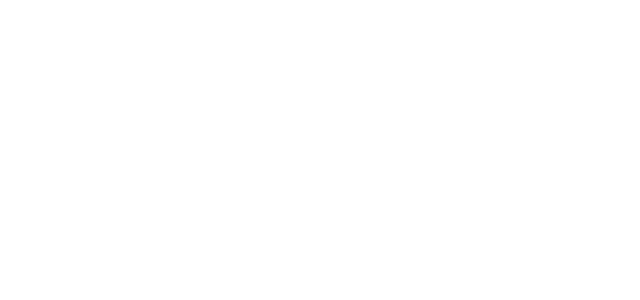
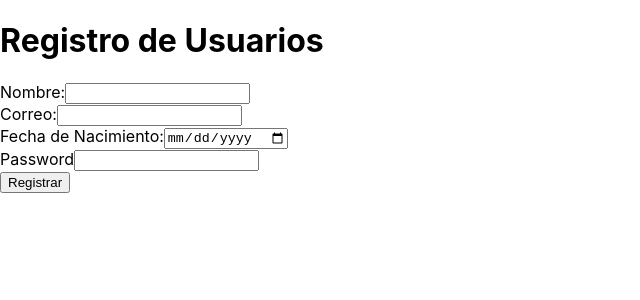
Before and after one commit to yanah-s/proyectoAppReact, a React (Create React App) app: page /CrearUsuario in a window 1280 px wide. Before the commit this address had no page. Shown: the top 300 px of the page, without its empty margins (0-640 px from the left). Built offline with nearby package versions, Linux system fonts and the light colour scheme.

Commit message:
usuarios

```diff
--- /dev/null
+++ b/src/pages/CrearUsuario.js
@@ -0,0 +1,96 @@
+import React, { useState } from 'react';
+import axios from 'axios';
+
+const CrearUsuario = () => {
+    const [formData, setFormData] = useState({
+        nombre: '',
+        email: '',
+        fNacimiento: '',
+        password: ''
+    });
+    const [loading, setLoading] = useState(false);
+    const [error, setError] = useState(null);
+    const [successMessage, setSuccessMessage] = useState(null);
+
+    const handleChange = (e) => {
+        setFormData({
+            ...formData,
+            [e.target.name]: e.target.value
+        });
+    };
+
+    const registro = async (e) => {
+        e.preventDefault();
+        setLoading(true);
+        setError(null);
+        setSuccessMessage(null);
+        console.log('Llamada a la API');
+        try {
+            const response = await axios.post('http://localhost:3000/api/usuarios/', formData);
+            console.log('Respuesta:', response.data);
+            setSuccessMessage('Usuario registrado exitosamente.');
+        } catch (err) {
+            console.error('Error', err);
+            setError('Error en registro: ' + err.message);
+        } finally {
+            setLoading(false);
+            console.log('Finalizado exitosamente');
+        }
+    };
+
+    return (
+        <div>
+            <h1>Registro de Usuarios</h1>
+            <form onSubmit={registro}>
+                <div>
+                    <label>Nombre:</label>
+                    <input
+                        type="text"
+                        name="nombre"
+                        value={formData.nombre}
+                        onChange={handleChange}
+                        required
+                    />
+                </div>
+                <div>
+                    <label>Correo:</label>
+                    <input
+                        type="email"
+                        name="email"
+                        value={formData.email}
+                        onChange={handleChange}
+                        required
+                    />
+                </div>
+
+                <div>
+                    <label>Fecha de Nacimiento:</label>
+                    <input
+                        type="date"
+                        name="fNacimiento"
+                        value={formData.fNacimiento}
+                        onChange={handleChange}
+                        required
+                    />
+                </div>
+
+                <div>
+                    <label>Password</label>
+                    <input
+                        type="password"
+                        name="password"
+                        value={formData.password}
+                        onChange={handleChange}
+                        required
+                    />
+                </div>
+                <button type="submit" disabled={loading}>Registrar</button>
+            </form>
+            {loading && <p>Loading...</p>}
+            {error && <p>{error}</p>}
+            {successMessage && <p>{successMessage}</p>}
+        </div>
+    );
+};
+
+export default CrearUsuario;
--- /dev/null
+++ b/src/pages/EditarUsuario.js
@@ -0,0 +1,83 @@
+import React, { useState } from 'react';
+import axios from 'axios';
+
+const EditarUsuario = () => {
+    const [formData, setFormData] = useState({
+        nombre: '',
+        email: '',
+        password: ''
+    });
+    const [loading, setLoading] = useState(false);
+    const [error, setError] = useState(null);
+    const [successMessage, setSuccessMessage] = useState(null);
+
+    const handleChange = (e) => {
+        setFormData({
+            ...formData,
+            [e.target.name]: e.target.value
+        });
+    };
+
+    const editar = async (e) => {
+        e.preventDefault();
+        setLoading(true);
+        setError(null);
+        setSuccessMessage(null);
+        console.log('Llamada a la API');
+        try {
+            const response = await axios.post(`http://localhost:3000/api/usuarios/${formData.email}`, formData);
+            console.log('Respuesta:', response.data);
+            setSuccessMessage('Usuario editado exitosamente.');
+        } catch (err) {
+            console.error('Error', err);
+            setError('Error en edición: ' + err.message);
+        } finally {
+            setLoading(false);
+            console.log('Finalizado exitosamente');
+        }
+    };
+
+    return (
+        <div>
+            <h1>Edición de Usuarios</h1>
+            <form onSubmit={editar}>
+                <div>
+                    <label>Nombre:</label>
+                    <input
+                        type="text"
+                        name="nombre"
+                        value={formData.nombre}
+                        onChange={handleChange}
+                        required
+                    />
+                </div>
+                <div>
+                    <label>Correo:</label>
+                    <input
+                        type="email"
+                        name="email"
+                        value={formData.email}
+                        onChange={handleChange}
+                        required
+                    />
+                </div>
+                <div>
+                    <label>Password:</label>
+                    <input
+                        type="password"
+                        name="password"
+                        value={formData.password}
+                        onChange={handleChange}
+                        required
+                    />
+                </div>
+                <button type="submit" disabled={loading}>Editar</button>
+            </form>
+            {loading && <p>Loading...</p>}
+            {error && <p>{error}</p>}
+            {successMessage && <p>{successMessage}</p>}
+        </div>
+    );
+};
+
+export default EditarUsuario;
--- /dev/null
+++ b/src/pages/ListarUsuarios.js
@@ -0,0 +1,40 @@
+
+import React, { useState } from 'react';
+import axios from 'axios';
+
+const ListarUsuarios = () => {
+    const [usuarios, cargarUsuarios] = useState([]);
+    const [loading, setLoading] = useState(false);
+    const [error, setError] = useState(null);
+
+    const traerUsuarios = async () => {
+        setLoading(true);
+        setError(null);
+        try {
+            const response = await axios.get('http://localhost:3000/api/usuarios');
+            cargarUsuarios(response.data);
+        } catch (err) {
+            console.error('Error cargando usuarios:', err);
+            setError('Error cargando usuarios : ' + err.message);
+        } finally {
+            setLoading(false);
+            console.log('completado exitosamente');
+        }
+    };
+
+    return (
+        <div>
+            <h1>Lista de Usuarios</h1>
+            <button onClick={traerUsuarios}>Listar Usuarios</button> {/* Verifica que esto está correctamente */}
+            {loading && <p>Loading...</p>}
+            {error && <p>{error}</p>}
+            <ul>
+                {usuarios.map(usuario => (
+                    <li key={usuario.id}>{usuario.nombre}</li>
+                ))}
+            </ul>
+        </div>
+    );
+};
+
+export default ListarUsuarios;
--- a/src/routes.js
+++ b/src/routes.js
@@ -1,12 +1,19 @@
 import React from 'react';
 import { BrowserRouter as Router, Route, Routes } from 'react-router-dom';
 import Home from './pages/Home';
+import ListarUsuarios from './pages/ListarUsuarios';
+import CrearUsuario from './pages/CrearUsuario';
+import EditarUsuario from './pages/EditarUsuario';
 
 const AppRoutes = () => {
     return (
         <Router>
             <Routes>
                 <Route path="/" element={<Home />} />
+                <Route path="/ListarUsuarios" element={<ListarUsuarios />} />
+                <Route path="/CrearUsuario" element={<CrearUsuario />} />
+                <Route path="/EditarUsuario" element={<EditarUsuario />} />
+
             </Routes>
         </Router>
     );
```
